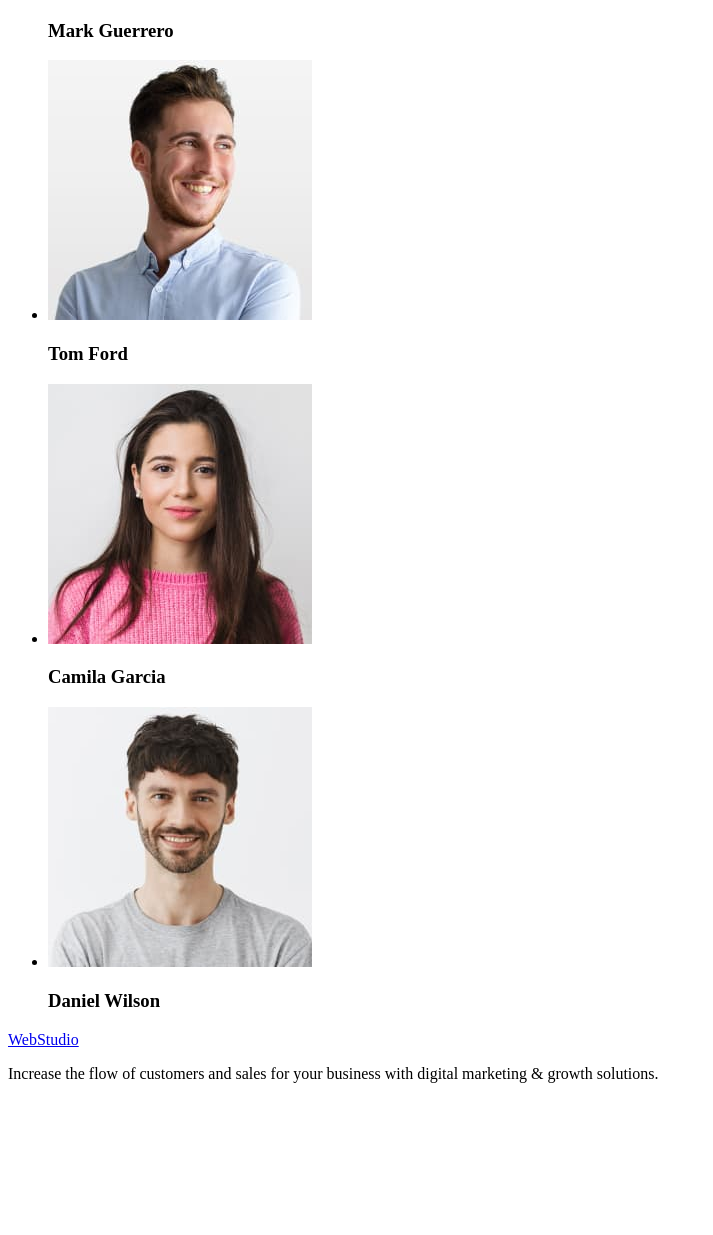
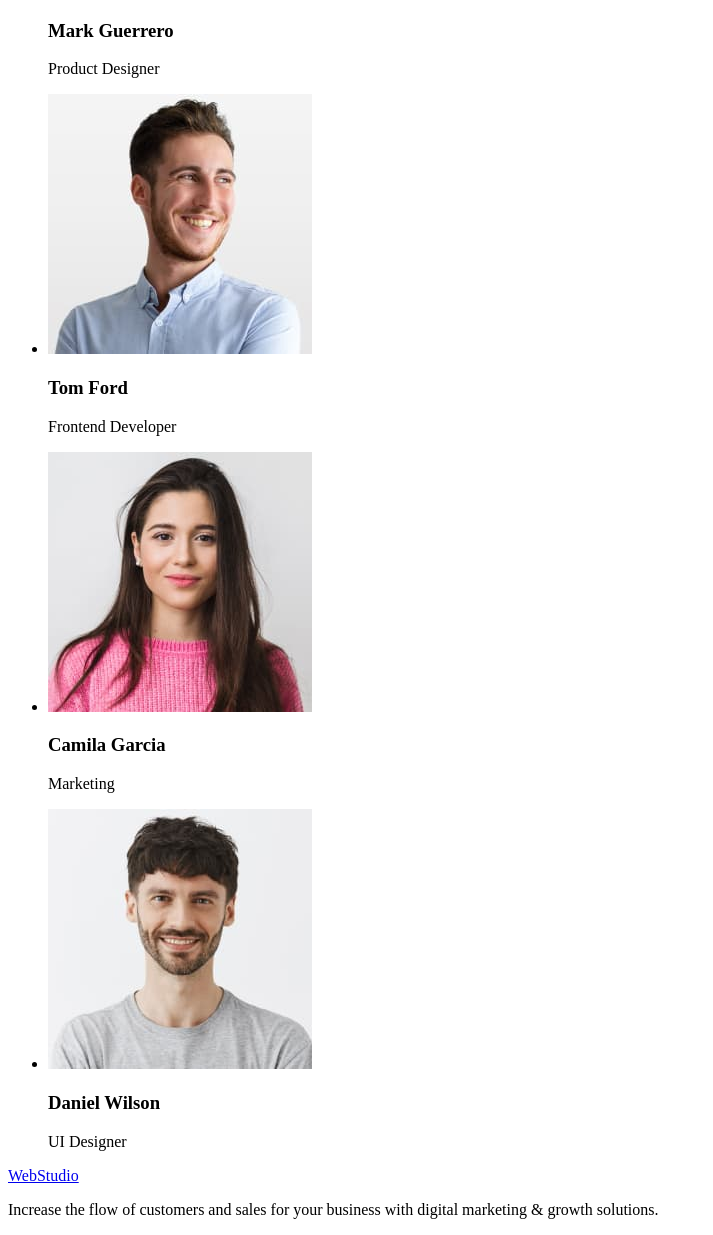
Before and after one commit to uaxvit/goit-markup-hw-01, a plain HTML site: page index.html in a window 1280 px wide. Shown: the part 905-2140 px from the top of the page, without its empty margins (0-713 px from the left). Before the commit the page ends 2004 px from the top, so only its background shows below. Drawn offline with Linux system fonts and the light colour scheme.

Commit message:
add tag p

```diff
--- a/index.html
+++ b/index.html
@@ -72,6 +72,7 @@
               height="260"
             />
             <h3>Mark Guerrero</h3>
+            <p>Product Designer</p>
           </li>
           <li>
             <img
@@ -81,6 +82,7 @@
               height="260"
             />
             <h3>Tom Ford</h3>
+            <p>Frontend Developer</p>
           </li>
           <li>
             <img
@@ -90,6 +92,7 @@
               height="260"
             />
             <h3>Camila Garcia</h3>
+            <p>Marketing</p>
           </li>
           <li>
             <img
@@ -99,6 +102,7 @@
               height="260"
             />
             <h3>Daniel Wilson</h3>
+            <p>UI Designer</p>
           </li>
         </ul>
       </section>
```
Also changed, not shown: 1 other file.
